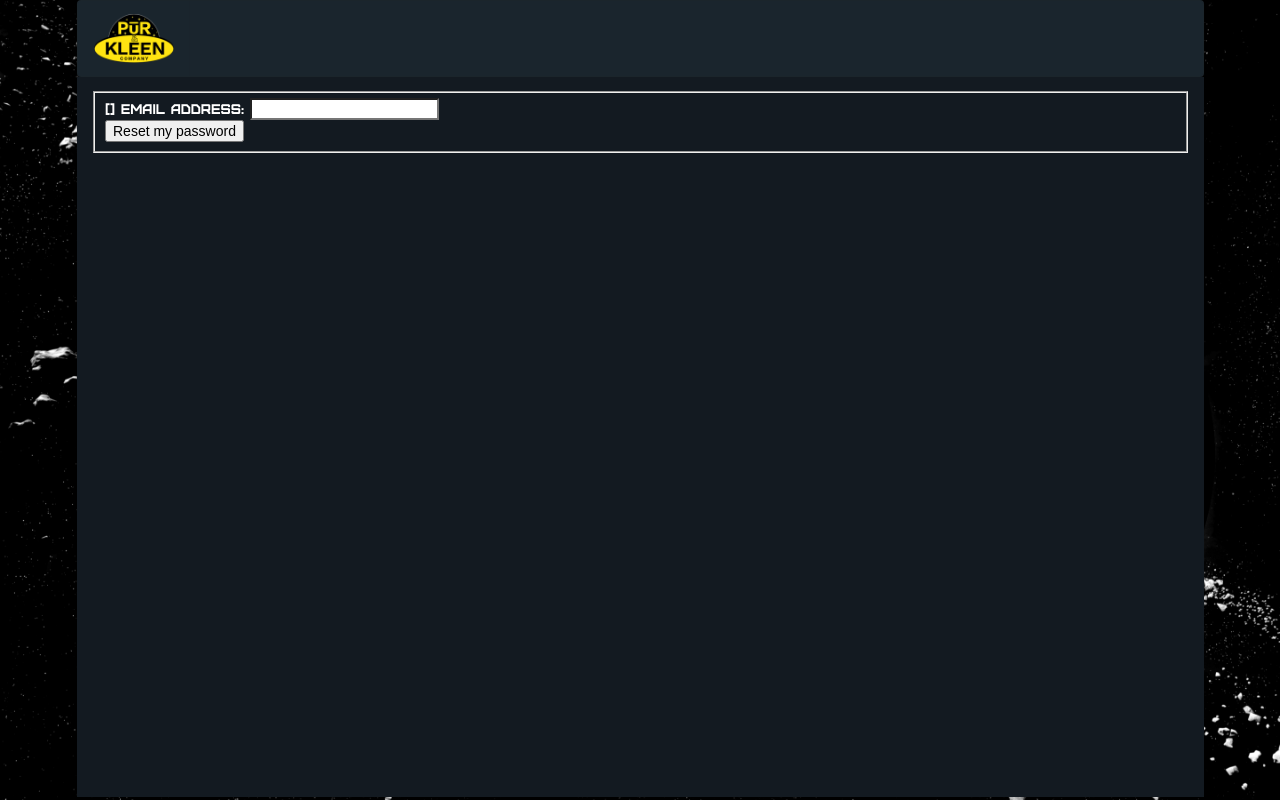
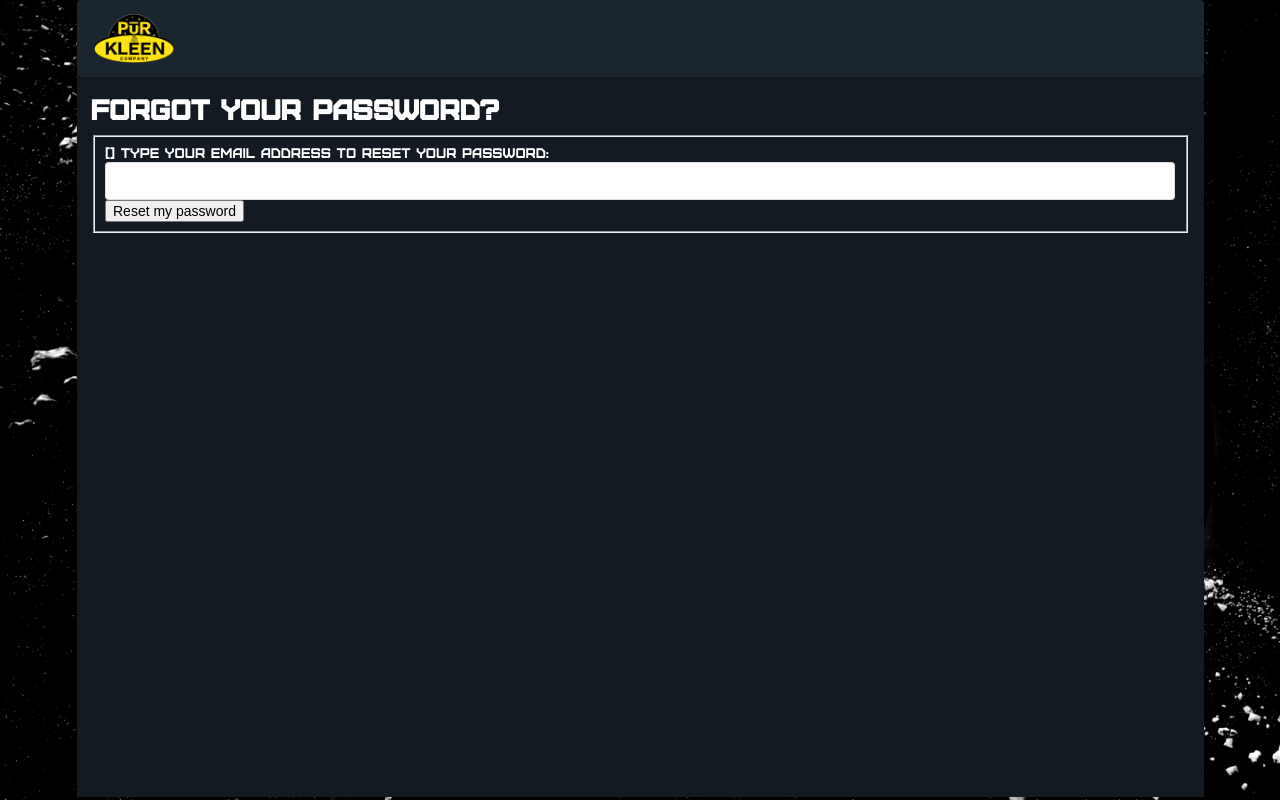
Before and after one commit to RomzaLabs/pnk_server, a Django app: template templates/registration/password_reset_form.html in a window 1280 px wide. Run offline with Django 3.2, Linux system fonts and the light colour scheme; the template is opened without the code that fills it, so the values that code supplies are empty, except form fields; tables that the repository leaves empty hold one stand-in row (values such as "Sample post"); form fields are guessed from the names that the template uses.

Commit message:
feat(templates): Password reset form styling

```diff
--- a/templates/base.html
+++ b/templates/base.html
@@ -63,6 +63,14 @@
             opacity: 0.9;
             margin-bottom: 1em;
         }
+        .registration-header {
+            font-family: 'Furore', 'sans-serif';
+            color: white;
+            margin-bottom: 8px;
+        }
+        #id_email {
+            margin: 8px auto;
+        }
         .content {
             background-color: #131a21;
             padding: 1rem;
--- a/templates/registration/password_reset_form.html
+++ b/templates/registration/password_reset_form.html
@@ -6,11 +6,12 @@
 
 {% block container %}
 
-<form method="post">{% csrf_token %}
+<h1 class="registration-header">Forgot your password?</h1>
+<form class="ui form" method="post">{% csrf_token %}
     <fieldset class="module aligned">
         <div class="form-row field-email">
             {{ form.email.errors }}
-            <label for="id_email">Email address:</label>
+            <label for="id_email">Type your email address to reset your password:</label>
             {{ form.email }}
         </div>
         <input type="submit" value="Reset my password" />
```
